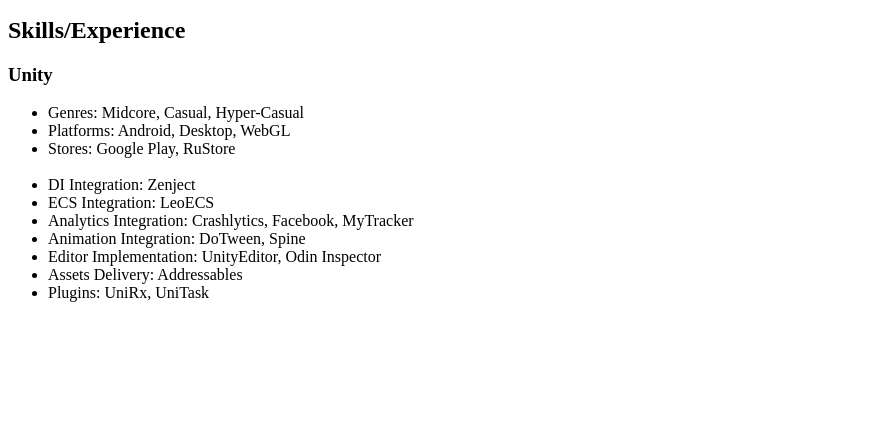
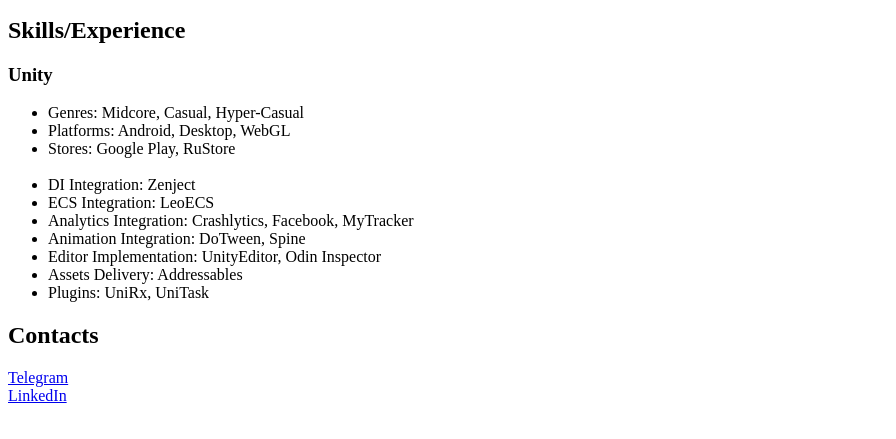
Before and after one commit to iamvkosarev/iamvkosarev.github.io, a plain HTML site: page index.html in a window 1280 px wide. Shown: the part 101-540 px from the top of the page, without its empty margins (0-896 px from the left). Drawn offline with Linux system fonts and the light colour scheme.

Commit message:
Update index.html

```diff
--- a/index.html
+++ b/index.html
@@ -3,13 +3,14 @@
 
 <body>
     <h1>Hello!</h1>
-    <p>My name is Vsevolod Kosarev. I am an infocommunication systems programmer, specializing in game development within Unity.</p>
+    <p>My name is Vsevolod Kosarev. I am an infocommunication systems programmer, specializing in game development
+        within Unity.</p>
 
     <h2>Skills/Experience</h2>
     <h3>Unity</h3>
     <ul>
         <li>Genres: Midcore, Casual, Hyper-Casual</li>
-        <li>Platforms:  Android, Desktop, WebGL</li>
+        <li>Platforms: Android, Desktop, WebGL</li>
         <li>Stores: Google Play, RuStore</li>
         <br>
         <li>DI Integration: Zenject</li>
@@ -19,7 +20,12 @@
         <li>Editor Implementation: UnityEditor, Odin Inspector</li>
         <li>Assets Delivery: Addressables</li>
         <li>Plugins: UniRx, UniTask</li>
-      </ul>
+    </ul>
+
+    <h2>Contacts</h2>
+    <a href="https://t.me/iamvkosarev">Telegram</a><br>
+    <a href="https://www.linkedin.com/in/iamvkosarev">LinkedIn</a>
+
 </body>
 
 </html>
```
